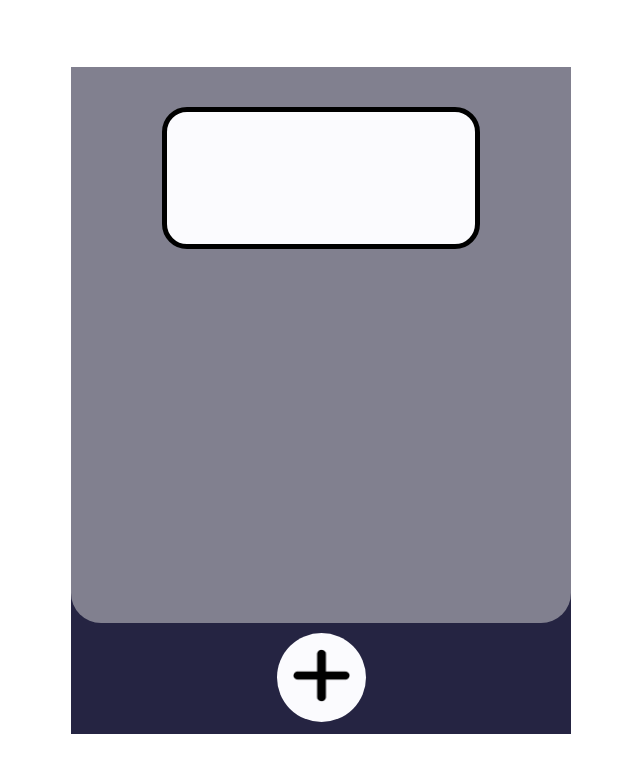
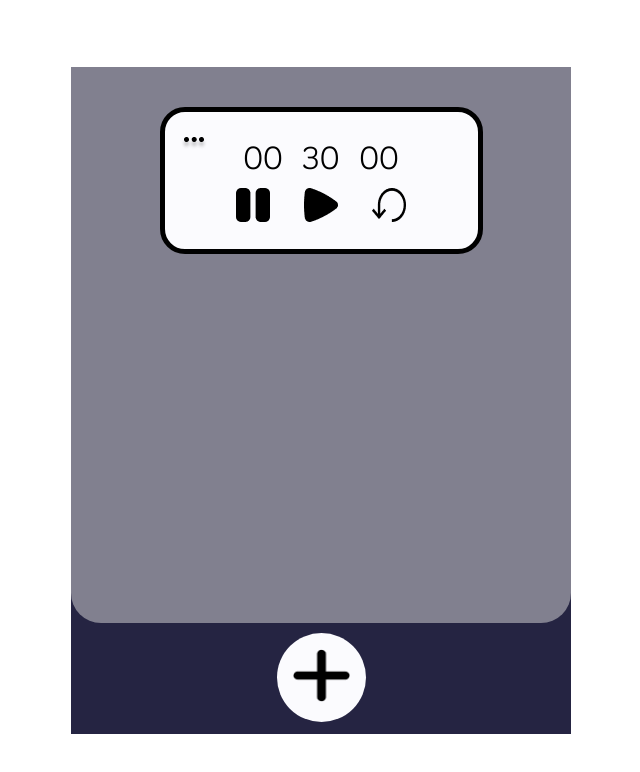
Before and after one commit to steadydogz/count-down-timer, a plain HTML site: page index.html in a window 1280 px wide. Shown: the whole page, without its empty margins (319-959 px from the left). Drawn offline with Linux system fonts and the light colour scheme.

Commit message:
HTML: add .display_info div and its contents, CSS: style for display_info div and its content, WHAT'S NEXT: bringing all buttons to live :)

```diff
--- a/index.html
+++ b/index.html
@@ -4,6 +4,9 @@
 <head>
     <meta charset="UTF-8">
     <meta name="viewport" content="width=device-width, initial-scale=1.0">
+    <link rel="preconnect" href="https://fonts.googleapis.com">
+    <link rel="preconnect" href="https://fonts.gstatic.com" crossorigin>
+    <link href="https://fonts.googleapis.com/css2?family=Krub&display=swap" rel="stylesheet">
     <title>COUNT DOWN TIMER</title>
     <link rel="stylesheet" href="style.css">
 </head>
@@ -14,7 +17,27 @@
         <header>
             <div class="display">
 
+                <div class="display_info">
+                    <button class="more_menu">
+                        <img src="assests/more.png" alt="an image with three dots">
+                    </button>
 
+                    <div class="timer_display">
+                        <span>00</span><span>30</span><span>00</span>
+                    </div>
+
+                    <div class="timer_control">
+                        <button class="pause_btn">
+                            <img src="assests/pause.png" alt="an image with a music pause icon">
+                        </button>
+                        <button class="play_btn">
+                            <img src="assests/play.png" alt="an image with a music play icon">
+                        </button>
+                        <button class="reset_btn">
+                            <img src="assests/reset.png" alt="an image with a reset icon">
+                        </button>
+                    </div>
+                </div>
 
             </div>
         </header>
--- a/style.css
+++ b/style.css
@@ -4,10 +4,19 @@
     box-sizing: border-box;
     padding: 0;
     margin: 0;
+
+    transition: all 200ms ease;
 }
 
 img {
     width: 100%;
+}
+
+button {
+    background-color: transparent;
+    border: none;
+
+    cursor: pointer;
 }
 
 body {
@@ -40,8 +49,8 @@ header {
 }
 
 .display {
-    width: min(318px, 85%);
-    height: 142px;
+    width: min(323px, 85%);
+    height: 147px;
 
     background-color: #FBFBFE;
 
@@ -51,8 +60,7 @@ header {
 
     margin-top: 40px;
 
-    position: relative;
-    padding: 10px;
+    padding: 15px;
 
     /* & .more_btn {
             border: none;
@@ -69,6 +77,54 @@ header {
             top: 20px;
         } */
 
+}
+
+.display_info {
+    position: relative;
+
+    width: 100%;
+    height: 100%;
+}
+
+.display_info .more_menu {
+    position: absolute;
+
+    top: 0;
+    left: 0;
+}
+
+.display_info .more_menu:hover {
+    scale: 1.1;
+}
+
+.display_info .timer_display {
+    display: flex;
+    align-items: center;
+    justify-content: space-between;
+
+    width: 55%;
+    margin: 10px auto;
+}
+
+.display_info .timer_display span {
+    font-family: "Krub", sans-serif;
+    font-weight: 400;
+    font-style: normal;
+    font-size: 32px;
+}
+
+.display_info .timer_control{
+    width: 60%;
+
+    display: flex;
+    align-items: center;
+    justify-content: space-between;
+
+    margin: 10px auto;
+}
+
+.display_info .timer_control>button:hover{
+    scale: 1.1;
 }
 
 .add {
```
